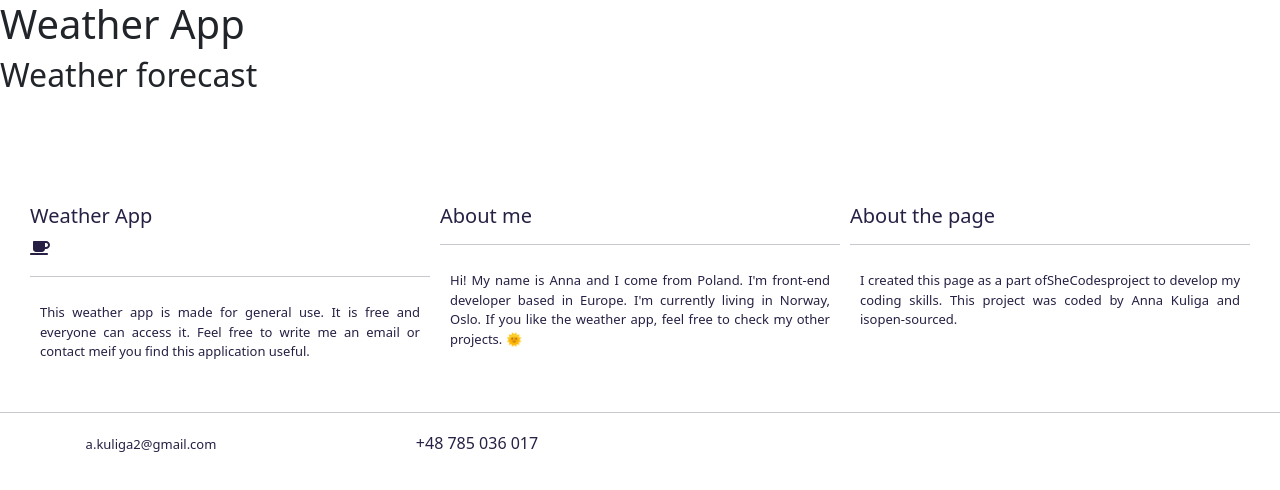
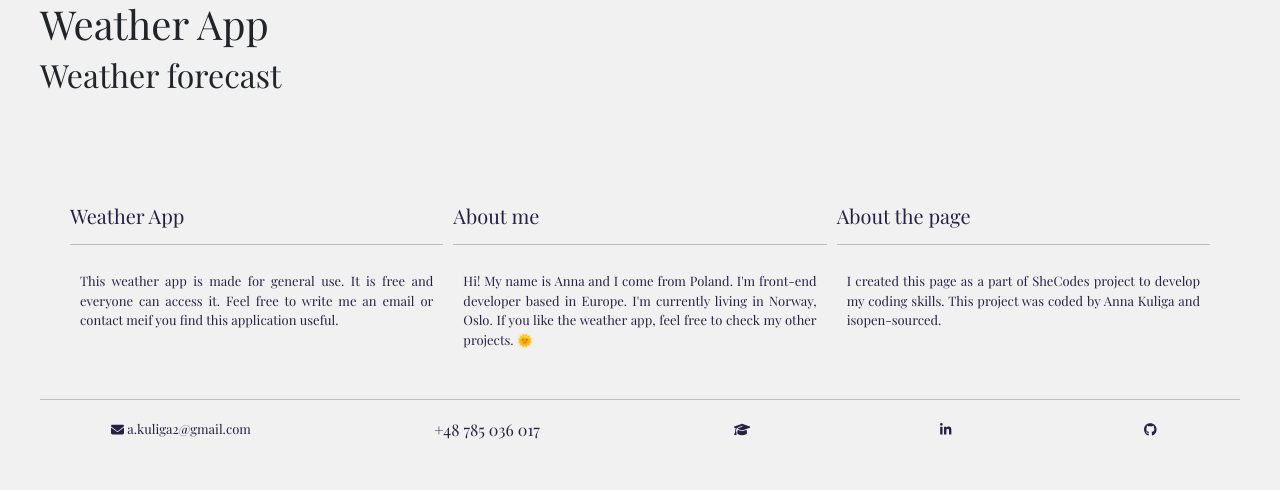
Before and after one commit to AnnaKuliga/weather-app-react, a React (Create React App) app: page / in a window 1280 px wide. Shown: the top 490 px of the page. Built offline with nearby package versions, Linux system fonts and the light colour scheme; a web font is replaced by a local one.

Commit message:
Added and styled the brand icons

```diff
--- a/package.json
+++ b/package.json
@@ -4,6 +4,7 @@
   "private": true,
   "dependencies": {
     "@fortawesome/fontawesome-svg-core": "^6.3.0",
+    "@fortawesome/free-brands-svg-icons": "^6.3.0",
     "@fortawesome/free-solid-svg-icons": "^6.3.0",
     "@fortawesome/react-fontawesome": "^0.2.0",
     "@testing-library/jest-dom": "^5.16.5",
--- a/src/App.css
+++ b/src/App.css
@@ -10,6 +10,8 @@
 body {
   background-color: var(--body-color);
   font-family: var(--main-font);
+  margin: 0 auto;
+  max-width: 1200px;
 }
 .grid {
   padding: 30px 30px 0;
--- a/src/App.js
+++ b/src/App.js
@@ -1,3 +1,4 @@
+import "bootstrap/dist/css/bootstrap.min.css";
 import "./App.css";
 import Weather from "./Weather";
 
--- a/src/Footer.css
+++ b/src/Footer.css
@@ -7,25 +7,25 @@
   --primary-color: rgb(224, 224, 224);
   --secondary-color: #272044;
 }
-footer {
+Footer {
   color: var(--secondary-color);
   margin-top: 80px;
 }
-footer a {
+Footer a {
   color: var(--secondary-color);
   font-size: 13px;
   text-decoration: none;
 }
-footer a:hover {
+Footer a:hover {
   color: var(--hover-link-color);
 }
-footer i {
+Footer i {
   font-size: 18px;
 }
-footer h4 {
+Footer h4 {
   font-size: 20px;
 }
-footer p {
+Footer p {
   font-size: 13px;
   margin: 0;
   padding: 10px;
--- a/src/Footer.js
+++ b/src/Footer.js
@@ -1,8 +1,10 @@
 import React from "react";
 import "./Footer.css";
 import "bootstrap/dist/css/bootstrap.min.css";
+
 import { FontAwesomeIcon } from "@fortawesome/react-fontawesome";
-import { faCoffee } from "@fortawesome/free-solid-svg-icons";
+import { faGithub, faLinkedinIn } from "@fortawesome/free-brands-svg-icons";
+import { faEnvelope, faGraduationCap } from "@fortawesome/free-solid-svg-icons";
 
 export default function Footer() {
   return (
@@ -10,8 +12,6 @@ export default function Footer() {
       <section className="grid grid-3-columns-footer">
         <div className="about-app">
           <h4>Weather App</h4>
-          <FontAwesomeIcon icon={faCoffee} />
-
           <hr />
           <p>
             This weather app is made for general use. It is free and everyone
@@ -32,7 +32,7 @@ export default function Footer() {
           <h4>About the page</h4>
           <hr />
           <p>
-            I created this page as a part of
+            I created this page as a part of{" "}
             <a
               href="https://www.shecodes.io"
               title="SheCodes Website"
@@ -40,7 +40,7 @@ export default function Footer() {
               rel="noreferrer"
             >
               SheCodes
-            </a>
+            </a>{" "}
             project to develop my coding skills. This project was coded by Anna
             Kuliga and is
             <a
@@ -61,8 +61,8 @@ export default function Footer() {
           <div className="row" id="contact-info">
             <class className="col-sm-3 text-center">
               <a href="mailto:a.kuliga2@gmail.com" title="Email me">
-                <i className="fa-regular fa-envelope"></i>
-                <span className="email">a.kuliga2@gmail.com</span>
+                <FontAwesomeIcon icon={faEnvelope} />
+                <span className="email"> a.kuliga2@gmail.com</span>
               </a>
             </class>
             <class className="col-sm-3 text-center">
@@ -78,7 +78,7 @@ export default function Footer() {
                 rel="noreferrer"
                 title="SheCodes Anna's Profile"
               >
-                <i className="fa-solid fa-graduation-cap"></i>
+                <FontAwesomeIcon icon={faGraduationCap} />
               </a>
             </class>
             <class className="col-sm-2 text-center">
@@ -88,7 +88,7 @@ export default function Footer() {
                 rel="noreferrer"
                 title="LinkedIn Anna"
               >
-                <i className="fa-brands fa-linkedin-in"></i>
+                <FontAwesomeIcon icon={faLinkedinIn} />
               </a>
             </class>
             <class className="col-sm-2 text-center">
@@ -98,7 +98,7 @@ export default function Footer() {
                 rel="noreferrer"
                 title="GitHub Anna"
               >
-                <i className="fa-brands fa-github"></i>
+                <FontAwesomeIcon icon={faGithub} />
               </a>
             </class>
           </div>
--- a/src/Weather.js
+++ b/src/Weather.js
@@ -3,7 +3,7 @@ import Footer from "./Footer";
 
 export default function Weather() {
   return (
-    <div>
+    <div className="WeatherBody">
       <header>
         <h1> Weather App</h1>
       </header>
```
Also changed, not shown: 1 other file (tests, documents, lock files or other folders).
